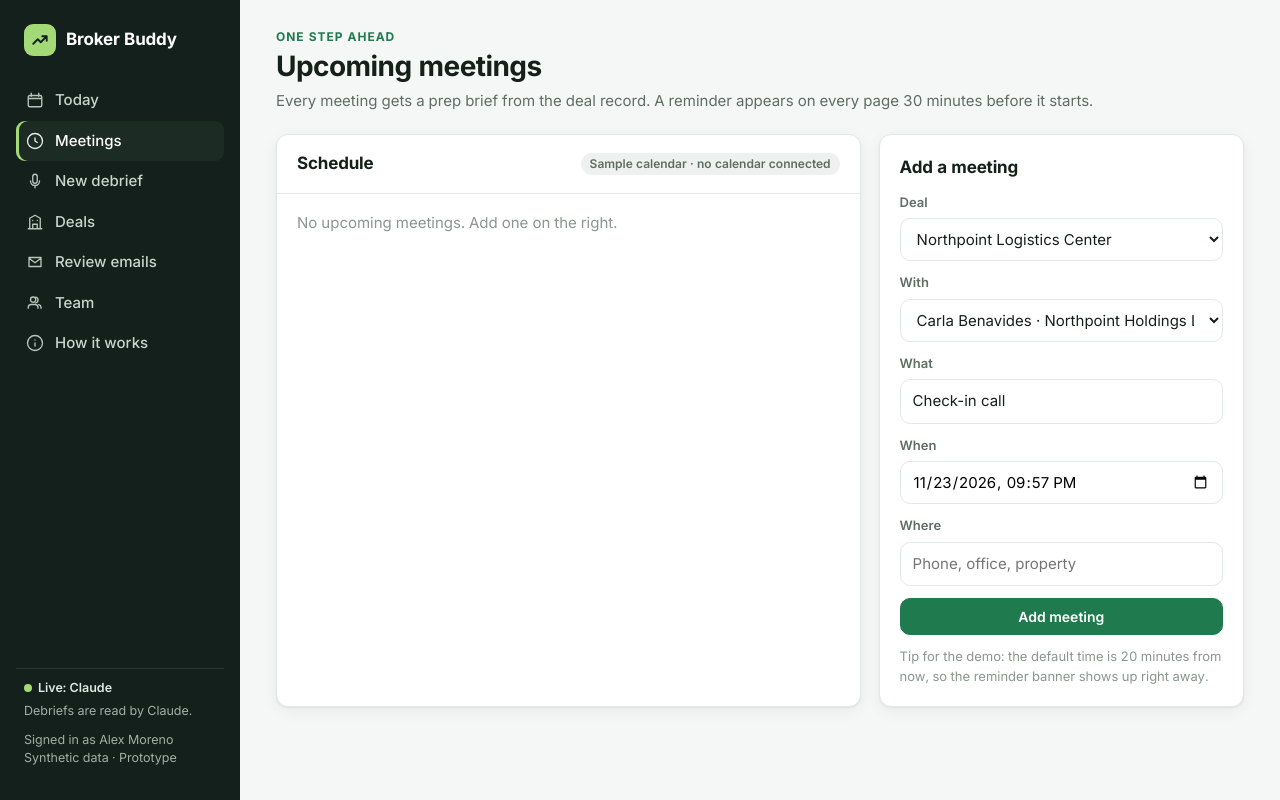
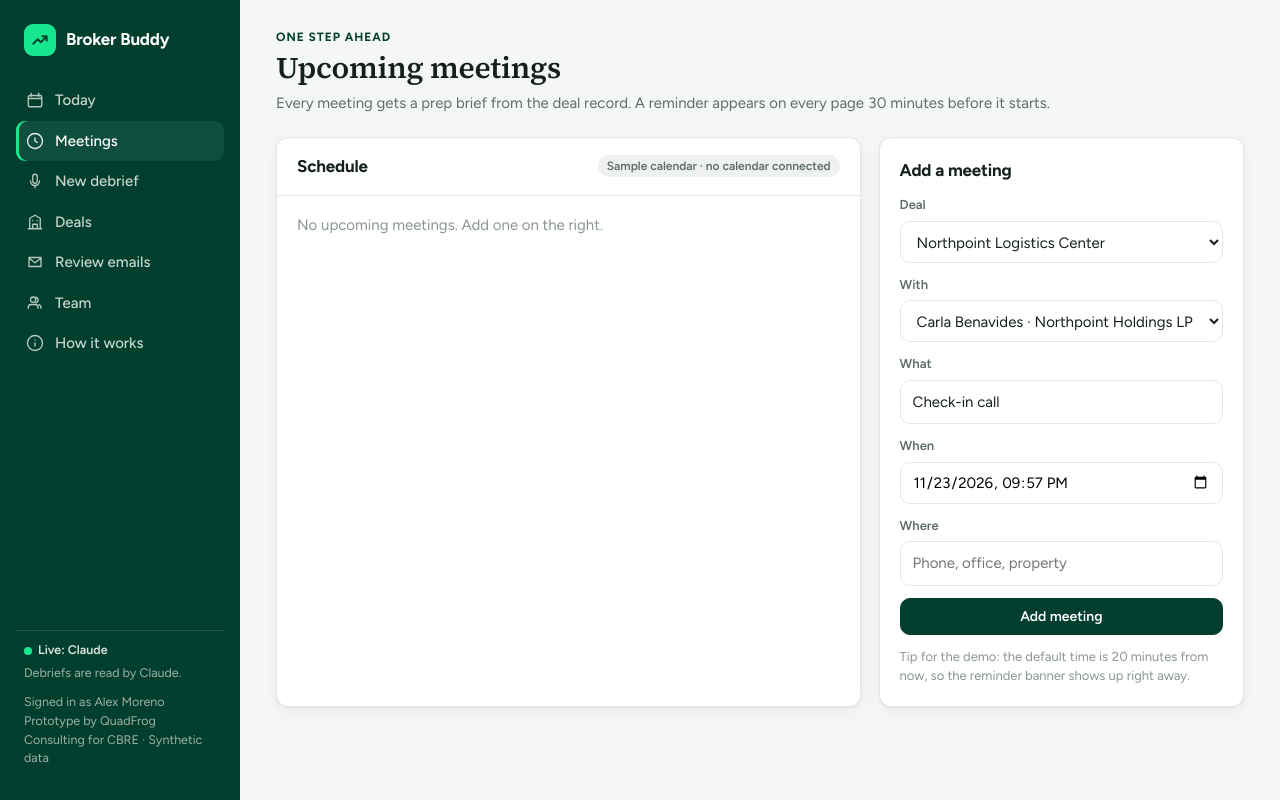
Before and after one commit to sebastiangalarzapasco-glitch/CBRE-broker-buddy, a Flask app: page /meetings in a window 1280 px wide. Run offline with Flask 3, Linux system fonts and the light colour scheme; data comes from the database, SQL or seed files in the repository; data that the repository does not hold is empty.

Commit message:
CBRE-style theme, prototype label and client logo slot
Deep green #003F2D with #17E88F accent, Figtree and Source Serif 4,
recolored app icons, 'Prototype by QuadFrog Consulting for CBRE' on
every screen, and an optional logo slot (static/brand/client-logo.*)
for when CBRE approves its use.

Co-Authored-By: Claude Opus 5.5 <noreply@anthropic.com>
Claude-Session: https://claude.ai/code/session_01CaFy3o3G8udXXvHWXcQSqf

```diff
--- a/app.py
+++ b/app.py
@@ -28,7 +28,16 @@ def globals_():
         "review_count": db.one("SELECT COUNT(*) n FROM emails WHERE status='Draft'")["n"],
         "nav": request.endpoint,
         "reminder": meetings.reminder(),
+        "client_logo": client_logo(),
     }
+
+
+def client_logo():
+    """Drop a logo file at static/brand/client-logo.png (or .svg) once the client approves it."""
+    for ext in ("svg", "png"):
+        if os.path.exists(os.path.join(app.static_folder, "brand", f"client-logo.{ext}")):
+            return url_for("static", filename=f"brand/client-logo.{ext}")
+    return None
 
 
 def deal_view(d):
--- a/static/style.css
+++ b/static/style.css
@@ -1,11 +1,11 @@
 :root{
   --ink:#16201b; --muted:#5f6d66; --faint:#8a968f; --line:#e2e8e4; --bg:#f5f7f6; --card:#fff;
-  --side:#14201b; --side2:#1d2b25; --lime:#a3d977; --green:#1f7a4d; --green2:#17643e; --greenbg:#e9f5ee;
+  --side:#003F2D; --side2:#0D4F3C; --lime:#17E88F; --green:#003F2D; --green2:#012A1E; --greenbg:#E3F6EC;
   --amber:#9a6200; --amberbg:#fff6e0; --red:#b42318; --redbg:#fdf0ef; --blue:#2754c5; --bluebg:#eef2fd;
   --r:12px; --shadow:0 1px 2px rgba(16,24,20,.06),0 4px 16px rgba(16,24,20,.05);
 }
 *{box-sizing:border-box}
-html,body{margin:0;background:var(--bg);color:var(--ink);font:15px/1.5 Inter,system-ui,-apple-system,Segoe UI,Roboto,sans-serif;font-feature-settings:"tnum" 1}
+html,body{margin:0;background:var(--bg);color:var(--ink);font:15px/1.5 Figtree,system-ui,-apple-system,Segoe UI,Roboto,sans-serif;font-feature-settings:"tnum" 1}
 a{color:var(--green);text-decoration:none} a:hover{text-decoration:underline}
 .app{display:grid;grid-template-columns:240px 1fr;min-height:100vh}
 .side{background:var(--side);color:#dfe8e3;padding:22px 16px;position:sticky;top:0;height:100vh;display:flex;flex-direction:column;gap:6px}
@@ -16,13 +16,13 @@ a{color:var(--green);text-decoration:none} a:hover{text-decoration:underline}
 .nav a.on{background:var(--side2);color:#fff;box-shadow:inset 3px 0 0 var(--lime)}
 .nav svg{width:18px;height:18px;flex:none;opacity:.9}
 .badge{margin-left:auto;background:var(--lime);color:var(--side);font-size:12px;font-weight:700;border-radius:20px;padding:1px 8px}
-.side-foot{margin-top:auto;font-size:12.5px;color:#9fb0a7;padding:10px 8px;border-top:1px solid #26352e}
+.side-foot{margin-top:auto;font-size:12.5px;color:#9fb0a7;padding:10px 8px;border-top:1px solid #1E5A48}
 .mode{display:inline-flex;align-items:center;gap:6px;font-weight:600;color:#dfe8e3}
 .dot{width:8px;height:8px;flex:0 0 8px;display:inline-block;border-radius:50%;background:var(--lime)} .dot.amber{background:#e8b45c}
 main{padding:28px 36px 60px;max-width:1240px;width:100%}
 .ph{display:flex;align-items:flex-end;justify-content:space-between;gap:20px;margin-bottom:22px}
 .eyebrow{font-size:12px;font-weight:700;letter-spacing:.08em;text-transform:uppercase;color:var(--green)}
-h1{font-size:28px;line-height:1.2;margin:4px 0 0;letter-spacing:-.02em}
+h1{font-family:"Source Serif 4",Georgia,serif;font-weight:600;font-size:30px;line-height:1.2;margin:4px 0 0;letter-spacing:-.01em}
 h2{font-size:17px;margin:0 0 12px;letter-spacing:-.01em}
 h3{font-size:15px;margin:0 0 6px}
 .sub{color:var(--muted);margin:6px 0 0}
@@ -30,7 +30,7 @@ h3{font-size:15px;margin:0 0 6px}
 .card{background:var(--card);border:1px solid var(--line);border-radius:var(--r);padding:20px;box-shadow:var(--shadow)}
 .card.flush{padding:0} .card .hd{display:flex;justify-content:space-between;align-items:center;padding:16px 20px;border-bottom:1px solid var(--line)}
 .muted{color:var(--muted)} .faint{color:var(--faint)} .small{font-size:13px} .mono{font-variant-numeric:tabular-nums}
-.btn{display:inline-flex;align-items:center;gap:8px;border:1px solid var(--line);background:#fff;color:var(--ink);font:600 14px Inter,system-ui,sans-serif;padding:9px 14px;border-radius:10px;cursor:pointer}
+.btn{display:inline-flex;align-items:center;gap:8px;border:1px solid var(--line);background:#fff;color:var(--ink);font:600 14px Figtree,system-ui,sans-serif;padding:9px 14px;border-radius:10px;cursor:pointer}
 .btn:hover{border-color:#c9d3cd;text-decoration:none}
 .btn.primary{background:var(--green);border-color:var(--green);color:#fff} .btn.primary:hover{background:var(--green2)}
 .btn.ghost{background:transparent} .btn.sm{padding:6px 10px;font-size:13px;border-radius:8px}
@@ -60,10 +60,10 @@ td{padding:11px 20px;border-bottom:1px solid var(--line);vertical-align:top} tr:
 .hero{background:var(--side);color:#fff;border-radius:16px;padding:24px 26px;display:grid;grid-template-columns:1fr auto;gap:20px;align-items:end;margin-bottom:18px}
 .hero h1{color:#fff} .hero .sub{color:#b9c8c0} .hero .eyebrow{color:var(--lime)}
 .hero-stats{display:flex;gap:28px} .hero-stats div{text-align:right} .hero-stats .v{font-size:22px;font-weight:700} .hero-stats .l{font-size:12px;color:#9fb0a7;font-weight:600}
-textarea,input[type=text],input[type=date],select{width:100%;font:15px/1.5 Inter,system-ui,sans-serif;border:1px solid var(--line);border-radius:10px;padding:10px 12px;background:#fff;color:var(--ink)}
+textarea,input[type=text],input[type=date],select{width:100%;font:15px/1.5 Figtree,system-ui,sans-serif;border:1px solid var(--line);border-radius:10px;padding:10px 12px;background:#fff;color:var(--ink)}
 textarea:focus,input:focus,select:focus{outline:2px solid #bfe3cd;border-color:var(--green)}
 label.l{display:block;font-size:13px;font-weight:600;color:var(--muted);margin-bottom:6px}
-.rec{width:96px;height:96px;border-radius:50%;border:0;background:var(--green);color:#fff;display:grid;place-items:center;cursor:pointer;box-shadow:0 8px 24px rgba(31,122,77,.35);margin:6px auto 10px}
+.rec{width:96px;height:96px;border-radius:50%;border:0;background:var(--green);color:#fff;display:grid;place-items:center;cursor:pointer;box-shadow:0 8px 24px rgba(0,63,45,.35);margin:6px auto 10px}
 .rec.live{background:var(--red);box-shadow:0 0 0 10px rgba(180,35,24,.12),0 8px 24px rgba(180,35,24,.35);animation:pulse 1.4s infinite}
 @keyframes pulse{50%{box-shadow:0 0 0 18px rgba(180,35,24,.06),0 8px 24px rgba(180,35,24,.35)}}
 .sample{display:block;width:100%;text-align:left;padding:11px 13px;border:1px solid var(--line);border-radius:10px;background:#fff;cursor:pointer;margin-bottom:8px;font:inherit}
@@ -151,7 +151,7 @@ label.l{display:block;font-size:13px;font-weight:600;color:var(--muted);margin-b
   .tabbar a.on{color:var(--green)}
   .tabbar a.mic{color:var(--ink)}
   .tabbar a.mic span{width:58px;height:58px;margin-top:-26px;border-radius:50%;background:var(--green);color:#fff;display:grid;place-items:center;
-    box-shadow:0 8px 20px rgba(31,122,77,.4);border:4px solid #fff}
+    box-shadow:0 8px 20px rgba(0,63,45,.4);border:4px solid #fff}
   .tabbar a.mic span svg{width:26px;height:26px}
   .tabbar a.mic.on span{background:var(--green2)}
   .tbadge{position:absolute;top:2px;left:calc(50% + 6px);font-style:normal;background:var(--red);color:#fff;font-size:10px;font-weight:700;
@@ -220,3 +220,10 @@ label.l{display:block;font-size:13px;font-weight:600;color:var(--muted);margin-b
   .bov-values{grid-template-columns:repeat(3,1fr)} .bov-v.mid{order:0}
   .bov-kpis{grid-template-columns:repeat(4,1fr)}
 }
+
+/* ---------- CBRE-style theme notes ---------- */
+.proto-note{display:none;text-align:center;font-size:12px;color:var(--faint);margin:28px 0 0}
+.client-logo{display:block;max-height:22px;max-width:120px;margin:-8px 8px 16px;opacity:.95}
+.bov-client{max-height:26px;max-width:140px;display:block;margin-left:auto;margin-bottom:6px}
+.bov-v .n,.kpi .v,.hero-stats .v{font-family:"Source Serif 4",Georgia,serif;font-weight:600}
+@media (max-width:820px){.proto-note{display:block}}
--- a/templates/base.html
+++ b/templates/base.html
@@ -2,14 +2,14 @@
 <html lang="en">
 <head>
 <meta charset="utf-8"><meta name="viewport" content="width=device-width, initial-scale=1, viewport-fit=cover">
-<meta name="theme-color" content="#14201b">
+<meta name="theme-color" content="#003F2D">
 <meta name="apple-mobile-web-app-capable" content="yes"><meta name="mobile-web-app-capable" content="yes">
 <meta name="apple-mobile-web-app-status-bar-style" content="black-translucent"><meta name="apple-mobile-web-app-title" content="Broker Buddy">
 <link rel="manifest" href="{{ url_for('static', filename='manifest.webmanifest') }}">
 <link rel="icon" type="image/png" href="{{ url_for('static', filename='icons/favicon-32.png') }}">
 <link rel="apple-touch-icon" href="{{ url_for('static', filename='icons/apple-touch-icon.png') }}">
 <title>{% block title %}Broker Buddy{% endblock %} · Broker Buddy</title>
-<link rel="preconnect" href="https://fonts.googleapis.com"><link href="https://fonts.googleapis.com/css2?family=Inter:wght@400;500;600;700&display=swap" rel="stylesheet">
+<link rel="preconnect" href="https://fonts.googleapis.com"><link href="https://fonts.googleapis.com/css2?family=Figtree:wght@400;500;600;700&family=Source+Serif+4:opsz,wght@8..60,600&display=swap" rel="stylesheet">
 <link rel="stylesheet" href="{{ url_for('static', filename='style.css') }}">
 </head>
 <body>
@@ -25,6 +25,7 @@
 {% if not shared %}
 <aside class="side">
   <div class="brand"><span class="mark"><svg width="18" height="18" viewBox="0 0 24 24" fill="none" stroke="currentColor" stroke-width="2.4" stroke-linecap="round" stroke-linejoin="round"><path d="M3 17l6-6 4 4 8-8M15 7h6v6"/></svg></span>Broker Buddy</div>
+  {% if client_logo %}<img class="client-logo" src="{{ client_logo }}" alt="Client logo">{% endif %}
   <nav class="nav">
     <a href="{{ url_for('today') }}" class="{{ 'on' if nav=='today' }}"><svg viewBox="0 0 24 24" fill="none" stroke="currentColor" stroke-width="1.8" stroke-linecap="round" stroke-linejoin="round">{{ icons.today|safe }}</svg>Today</a>
     <a href="{{ url_for('meetings_page') }}" class="{{ 'on' if nav in ('meetings_page','meeting_brief') }}"><svg viewBox="0 0 24 24" fill="none" stroke="currentColor" stroke-width="1.8" stroke-linecap="round" stroke-linejoin="round">{{ icons.meet|safe }}</svg>Meetings</a>
@@ -37,7 +38,7 @@
   <div class="side-foot">
     <div class="mode"><span class="dot {{ '' if live else 'amber' }}"></span>{{ 'Live: Claude' if live else 'Sample mode' }}</div>
     <div style="margin-top:4px">{{ 'Debriefs are read by Claude.' if live else 'Sample debriefs use recorded answers. Add an API key for live mode.' }}</div>
-    <div style="margin-top:10px">Signed in as {{ speaker }}<br>Synthetic data · Prototype</div>
+    <div style="margin-top:10px">Signed in as {{ speaker }}<br>Prototype by QuadFrog Consulting for CBRE · Synthetic data</div>
   </div>
 </aside>
 {% endif %}
@@ -53,6 +54,7 @@
   {% if reminder and not shared %}<a class="reminder" href="{{ url_for('meeting_brief', mid=reminder.id) }}"><span class="pulse"></span><span><b>{{ reminder.when }}:</b> {{ reminder.title }} with {{ reminder.contact }} · {{ reminder.deal }}</span><span class="go">Open prep brief →</span></a>{% endif %}
   {% with msgs = get_flashed_messages(with_categories=true) %}{% for cat, m in msgs %}<div class="flash {{ cat }}">{{ m }}</div>{% endfor %}{% endwith %}
   {% block body %}{% endblock %}
+  <p class="proto-note">Prototype by QuadFrog Consulting for CBRE · Synthetic data</p>
 </main>
 {% if not shared %}
 <nav class="tabbar" aria-label="Main">
--- a/templates/bov.html
+++ b/templates/bov.html
@@ -24,7 +24,7 @@
       <h1>{{ d.name }}</h1>
       <p class="sub">{{ d.address }} · {{ d.asset_type }} · {{ '{:,.0f}'.format(d.size) }} {{ d.size_unit }} · Built {{ d.year_built }}</p>
     </div>
-    <div class="bov-meta small muted">Prepared {{ fmt_date(b.as_of) }}<br>For {{ d.seller }}<br>{% if row.source == 'claude' %}<span class="chip green">Summary by Claude, figures by code</span>{% else %}<span class="chip">Summary from template, figures by code</span>{% endif %}</div>
+    <div class="bov-meta small muted">{% if client_logo %}<img class="bov-client" src="{{ client_logo }}" alt="Client logo">{% endif %}Prepared {{ fmt_date(b.as_of) }}<br>For {{ d.seller }}<br>{% if row.source == 'claude' %}<span class="chip green">Summary by Claude, figures by code</span>{% else %}<span class="chip">Summary from template, figures by code</span>{% endif %}</div>
   </header>
 
   <section class="bov-values">
@@ -78,6 +78,6 @@
     <div class="bov-comps">To be added from CBRE's comparable sales data before this goes to the client. Broker Buddy does not invent comps.</div>
   </section>
 
-  <footer class="small faint bov-foot">This is a broker opinion of value for discussion, not an appraisal. Figures are calculated from the deal record; the broker reviews every page before it is shared. Confidential internal estimates are never included. Synthetic data · Broker Buddy prototype.</footer>
+  <footer class="small faint bov-foot">This is a broker opinion of value for discussion, not an appraisal. Figures are calculated from the deal record; the broker reviews every page before it is shared. Confidential internal estimates are never included. Synthetic data · Broker Buddy, a prototype by QuadFrog Consulting for CBRE.</footer>
 </article>
 {% endblock %}
--- a/templates/meetings.html
+++ b/templates/meetings.html
@@ -19,7 +19,7 @@
       <div><label class="l" for="deal_id">Deal</label><select name="deal_id" id="deal_id">{% for d in deals %}<option value="{{ d.id }}">{{ d.name }}</option>{% endfor %}</select></div>
       <div><label class="l" for="contact_id">With</label><select name="contact_id" id="contact_id">{% for c in contacts %}<option value="{{ c.id }}">{{ c.name }} · {{ c.company }}</option>{% endfor %}</select></div>
       <div><label class="l" for="title">What</label><input type="text" name="title" id="title" value="Check-in call"></div>
-      <div><label class="l" for="start">When</label><input type="datetime-local" name="start" id="start" value="{{ default_start }}" style="width:100%;font:15px Inter,system-ui,sans-serif;border:1px solid var(--line);border-radius:10px;padding:10px 12px"></div>
+      <div><label class="l" for="start">When</label><input type="datetime-local" name="start" id="start" value="{{ default_start }}" style="width:100%;font:15px Figtree,system-ui,sans-serif;border:1px solid var(--line);border-radius:10px;padding:10px 12px"></div>
       <div><label class="l" for="location">Where</label><input type="text" name="location" id="location" placeholder="Phone, office, property"></div>
       <button class="btn primary" style="justify-content:center">Add meeting</button>
       <p class="small faint" style="margin:0">Tip for the demo: the default time is 20 minutes from now, so the reminder banner shows up right away.</p>
```
Also changed, not shown: README.md, static/brand/README.txt (added), static/icons/apple-touch-icon.png, static/icons/favicon-32.png, static/icons/icon-192.png, static/icons/icon-512.png, static/icons/maskable-512.png, static/manifest.webmanifest.
